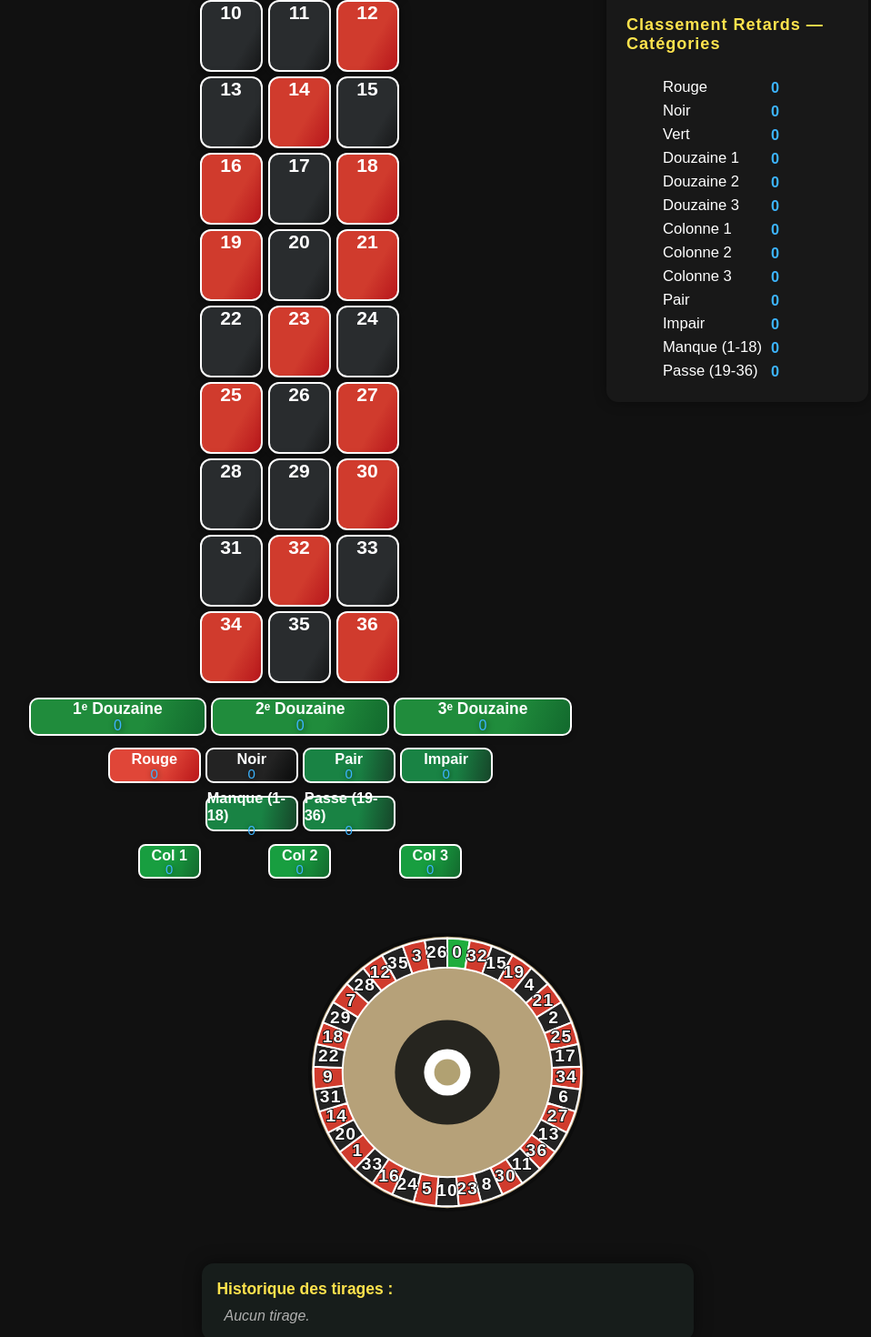
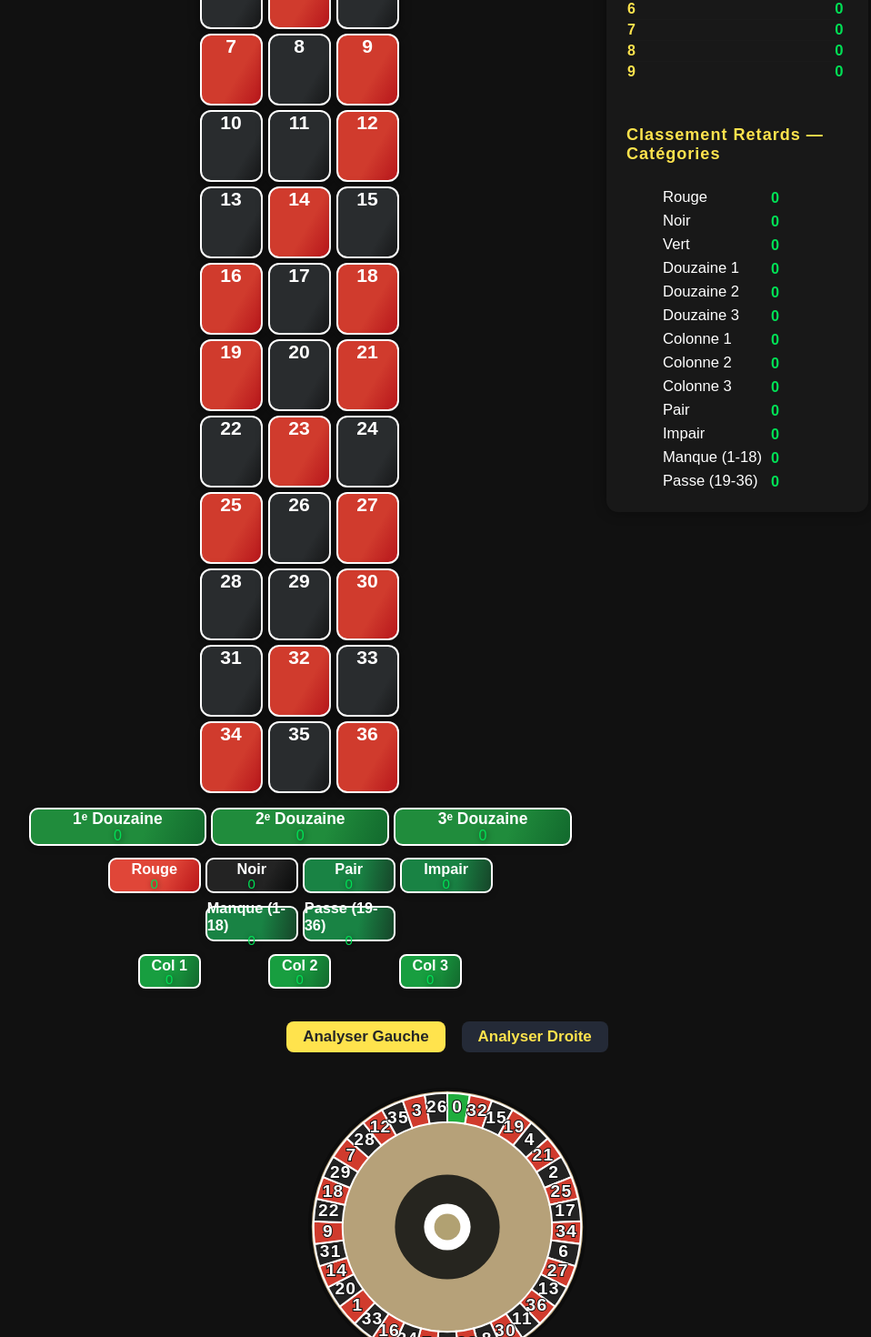
Before and after one commit to PlatiniumYT/CasinoTEST, a React (Create React App) app: page / in a window 1280 px wide. Shown: the part 560-2030 px from the top of the page at 91% size, without its empty margins (148-1106 px from the left). Built offline with nearby package versions, Linux system fonts and the light colour scheme.

Commit message:
Mise à jour roulette: bouton aléatoire + roulette interactive

```diff
--- a/src/App.css
+++ b/src/App.css
@@ -398,6 +398,24 @@ body {
   letter-spacing: 0.5px;
 }
 
+.sens-btn {
+  padding: 7px 18px;
+  margin: 0 3px;
+  border-radius: 8px;
+  border: none;
+  font-size: 1.06em;
+  background: #242a37;
+  color: #ffe34d;
+  cursor: pointer;
+  font-weight: bold;
+  transition: background .15s, color .15s;
+}
+.sens-btn.selected {
+  background: #ffe34d;
+  color: #262626;
+}
+
+
 .rank-delay {
   font-size: 0.98em;
   color: #ffe47a;
--- a/src/App.js
+++ b/src/App.js
@@ -2,7 +2,6 @@ import React, { useState, useRef } from "react";
 import "./App.css";
 import { RouletteWheel } from "./RouletteWheel";
 
-// Helpers couleur/roulette
 const RED_NUMBERS = [1,3,5,7,9,12,14,16,18,19,21,23,25,27,30,32,34,36];
 const BLACK_NUMBERS = [2,4,6,8,10,11,13,15,17,20,22,24,26,28,29,31,33,35];
 
@@ -54,8 +53,6 @@ function getRetardColor(ratio) {
   if (ratio < 0.2) ratio = 0.2;
   if (ratio > 9) ratio = 9;
   const colors = [
-    { stop: 0.2, color: [60, 180, 255] }, // Bleu (avance forte)
-    { stop: 0.5, color: [50, 215, 240] }, // Turquoise (avance)
     { stop: 1, color: [39, 224, 76] },    // Vert (normal)
     { stop: 3, color: [255, 224, 54] },   // Jaune (retard modéré)
     { stop: 5, color: [255, 143, 40] },   // Orange (retard fort)
@@ -78,15 +75,16 @@ function getRetardColor(ratio) {
 }
 
 function App() {
-  const [tirages, setTirages] = useState([]);
+  const [tirages, setTirages] = useState([]); // [{num: 32, sens: "G"}, ...]
   const [input, setInput] = useState("");
   const [selected, setSelected] = useState(null);
   const [undoStack, setUndoStack] = useState([]);
   const [keyNumber, setKeyNumber] = useState(null);
   const [wsConnected, setWsConnected] = useState(false);
   const wsRef = useRef(null);
+  const [analyseSens, setAnalyseSens] = useState("G"); // G ou D
 
-  // Fonction pour synchroniser le websocket avec le serveur Python
+  // --- SYNCHRONISATION WEBSOCKET ---
   function handleSyncWebSocket() {
     if (wsRef.current) {
       wsRef.current.close();
@@ -103,19 +101,22 @@ function App() {
       try {
         const data = JSON.parse(event.data);
         if (typeof data.result !== "undefined") {
+          const sens = ((tirages.length) % 2 === 0) ? "G" : "D";
           setUndoStack(current => [...current, tirages]);
-          setTirages(current => [...current, Number(data.result)]);
+          setTirages(current => [...current, { num: Number(data.result), sens }]);
           setSelected(Number(data.result));
         }
       } catch (e) { /* ignore */ }
     };
   }
 
-  function handleAdd() {
-    const num = Number(input);
+  // --- AJOUT MANUEL / ALEATOIRE ---
+  function handleAdd(numArg) {
+    const num = typeof numArg === "number" ? numArg : Number(input);
     if (!Number.isInteger(num) || num < 0 || num > 36) return;
+    const sens = ((tirages.length) % 2 === 0) ? "G" : "D";
     setUndoStack([...undoStack, tirages]);
-    setTirages([...tirages, num]);
+    setTirages([...tirages, { num, sens }]);
     setInput("");
     setSelected(num);
   }
@@ -134,12 +135,13 @@ function App() {
   }
   function handleRandom() {
     const num = Math.floor(Math.random() * 37);
-    setUndoStack([...undoStack, tirages]);
-    setTirages([...tirages, num]);
-    setSelected(num);
+    handleAdd(num);
   }
+
+  // --- IMPORT/EXPORT ---
   function handleExport() {
-    const blob = new Blob([JSON.stringify(tirages)], { type: "application/json" });
+    const exportArr = tirages.map(t => t.num);
+    const blob = new Blob([JSON.stringify(exportArr)], { type: "application/json" });
     const url = URL.createObjectURL(blob);
     const a = document.createElement("a");
     a.href = url;
@@ -158,8 +160,14 @@ function App() {
         const data = JSON.parse(evt.target.result);
         if (Array.isArray(data) && data.every(n => Number.isInteger(n) && n >= 0 && n <= 36)) {
           setUndoStack([...undoStack, tirages]);
-          setTirages([...tirages, ...data]);
-          setSelected([...tirages, ...data].slice(-1)[0] ?? null);
+          // Ajoute chaque tirage en alternant G/D
+          const start = tirages.length % 2;
+          const imported = data.map((num, i) => ({
+            num,
+            sens: ( (i+start) % 2 === 0 ) ? "G" : "D"
+          }));
+          setTirages([...tirages, ...imported]);
+          setSelected(imported.length ? imported[imported.length-1].num : null);
           setKeyNumber(null);
         } else {
           alert("Fichier invalide (attendu : liste de numéros 0-36)");
@@ -172,15 +180,16 @@ function App() {
     e.target.value = "";
   }
 
+  // --- CALCULS ---
   function calcRetards(type, items, fn) {
     let retards = {};
     for (let val of items) {
       let count = 0;
       for (let i = tirages.length - 1; i >= 0; i--) {
-        if (fn(tirages[i]) === val) break;
+        if (fn(tirages[i].num) === val) break;
         count++;
       }
-      if (!tirages.some(t => fn(t) === val)) count = tirages.length;
+      if (!tirages.some(t => fn(t.num) === val)) count = tirages.length;
       retards[val] = count;
     }
     return retards;
@@ -211,13 +220,14 @@ function App() {
     return selected === num;
   }
 
-  // Analyse séquentielle
+  // --- ANALYSE SEQUENCE, filtrée sur sens ---
  let keyAnalysis = null;
 if (keyNumber !== null && tirages.length > 1) {
   const afters = [];
   for (let i = 0; i < tirages.length - 1; i++) {
-      if (tirages[i] === keyNumber) {
-        afters.push(tirages[i + 1]);
+    if (tirages[i].num === keyNumber && tirages[i].sens === analyseSens) {
+      // Prend le suivant, qui sera toujours l'autre sens
+      afters.push(tirages[i + 1].num);
     }
   }
   const freq = {};
@@ -232,6 +242,7 @@ function App() {
   }
   keyAnalysis = { afters, freq: sorted, principaux, zone, total: afters.length };
 }
+
 
   // -- surlignage des "numéros prédits" sur la roue --
   let highlightNumbers = [];
@@ -253,7 +264,7 @@ function App() {
           placeholder="Numéro (0-36)"
           onKeyDown={e => { if (e.key === "Enter") handleAdd(); }}
         />
-        <button className="casino-btn add" onClick={handleAdd}>Ajouter</button>
+        <button className="casino-btn add" onClick={() => handleAdd()}>Ajouter</button>
         <button
           className="casino-btn random"
           style={{ background: "#ffe34d", color: "#232", fontWeight: 700 }}
@@ -298,6 +309,37 @@ function App() {
         </button>
       </div>
 
+      {/* Historique des tirages */}
+      <div className="casino-history">
+        <b>Historique des tirages :</b>
+        <div className="history-list">
+          {tirages.length === 0 ? (
+            <span className="history-empty">Aucun tirage.</span>
+          ) : (
+            tirages.slice(-30).map((item, idx) => (
+              <span
+                key={idx}
+                className={
+                  `history-num ${getColor(item.num)}${idx === tirages.length - 1 ? " last" : ""}`
+                }
+                title={item.sens === "G" ? "Gauche" : "Droite"}
+              >
+                {item.num}
+                <span style={{
+                  fontSize: "0.82em",
+                  marginLeft: 5,
+                  opacity: 0.85,
+                  fontWeight: "bold",
+                  letterSpacing: "0.2em"
+                }}>
+                  {item.sens}
+                </span>
+              </span>
+            ))
+          )}
+        </div>
+      </div>
+
       {/* Table roulette */}
       <div className="table-roulette">
         <div className="main-table-v2">
@@ -305,11 +347,7 @@ function App() {
           <div className="zero-row">
             <div
               className={`case num0 green${isSelected(0) ? " selected" : ""}`}
-              onClick={() => {
-                setUndoStack([...undoStack, tirages]);
-                setTirages([...tirages, 0]);
-                setSelected(0);
-              }}
+              onClick={() => handleAdd(0)}
             >
               0
             </div>
@@ -325,11 +363,7 @@ function App() {
                     <div
                       className={`case ${color}${isSelected(num) ? " selected" : ""}`}
                       key={num}
-                      onClick={() => {
-                        setUndoStack([...undoStack, tirages]);
-                        setTirages([...tirages, num]);
-                        setSelected(num);
-                      }}
+                      onClick={() => handleAdd(num)}
                     >
                       {num}
                     </div>
@@ -577,6 +611,18 @@ function App() {
         </div>
       </div>
 
+      {/* Choix de l'analyse sur G ou D */}
+      <div style={{ display: "flex", justifyContent: "center", margin: "15px 0 0 0", gap: 12 }}>
+        <button
+          className={`sens-btn${analyseSens === "G" ? " selected" : ""}`}
+          onClick={() => setAnalyseSens("G")}
+        >Analyser Gauche</button>
+        <button
+          className={`sens-btn${analyseSens === "D" ? " selected" : ""}`}
+          onClick={() => setAnalyseSens("D")}
+        >Analyser Droite</button>
+      </div>
+
       {/* Roue SVG centrée */}
       <div style={{ margin: "32px auto 14px auto", display: "flex", justifyContent: "center" }}>
         <RouletteWheel
@@ -590,40 +636,17 @@ function App() {
         />
       </div>
 
-      {/* Historique */}
-      <div className="casino-history">
-        <b>Historique des tirages :</b>
-        <div className="history-list">
-          {tirages.length === 0 ? (
-            <span className="history-empty">Aucun tirage.</span>
-          ) : (
-            tirages.slice(-30).map((num, idx) => (
-              <span
-                key={idx}
-                className={
-                  `history-num ${getColor(num)}${idx === tirages.length - 1 ? " last" : ""}`
-                }
-                onClick={() => {
-                  setUndoStack([...undoStack, tirages]);
-                  setTirages([...tirages, num]);
-                  setSelected(num);
-                }}
-              >
-                {num}
-              </span>
-            ))
-          )}
-        </div>
-      </div>
-
       {/* Analyse séquence */}
       {keyNumber !== null && (
         <div className="casino-history" style={{ marginTop: 20, background: "#202c2c" }}>
-          <b>Analyse de séquence pour le numéro&nbsp;{keyNumber} :</b>
+          <b>
+            Analyse de séquence pour le numéro&nbsp;{keyNumber}
+            {analyseSens === "G" ? " (Gauche)" : " (Droite)"} :
+          </b>
           {keyAnalysis && keyAnalysis.total > 0 ? (
             <>
               <div style={{ margin: "6px 0" }}>
-                Après le <span style={{ color: "#ffe34d" }}>{keyNumber}</span>, les tirages suivants sont :
+                Après le <span style={{ color: "#ffe34d" }}>{keyNumber}</span> ({analyseSens}), les tirages suivants sont :
                 <ul>
                   {keyAnalysis.freq.map(([n, count], i) => (
                     <li key={n}>
```
Lines whose indentation alone changed are shown as unchanged.
